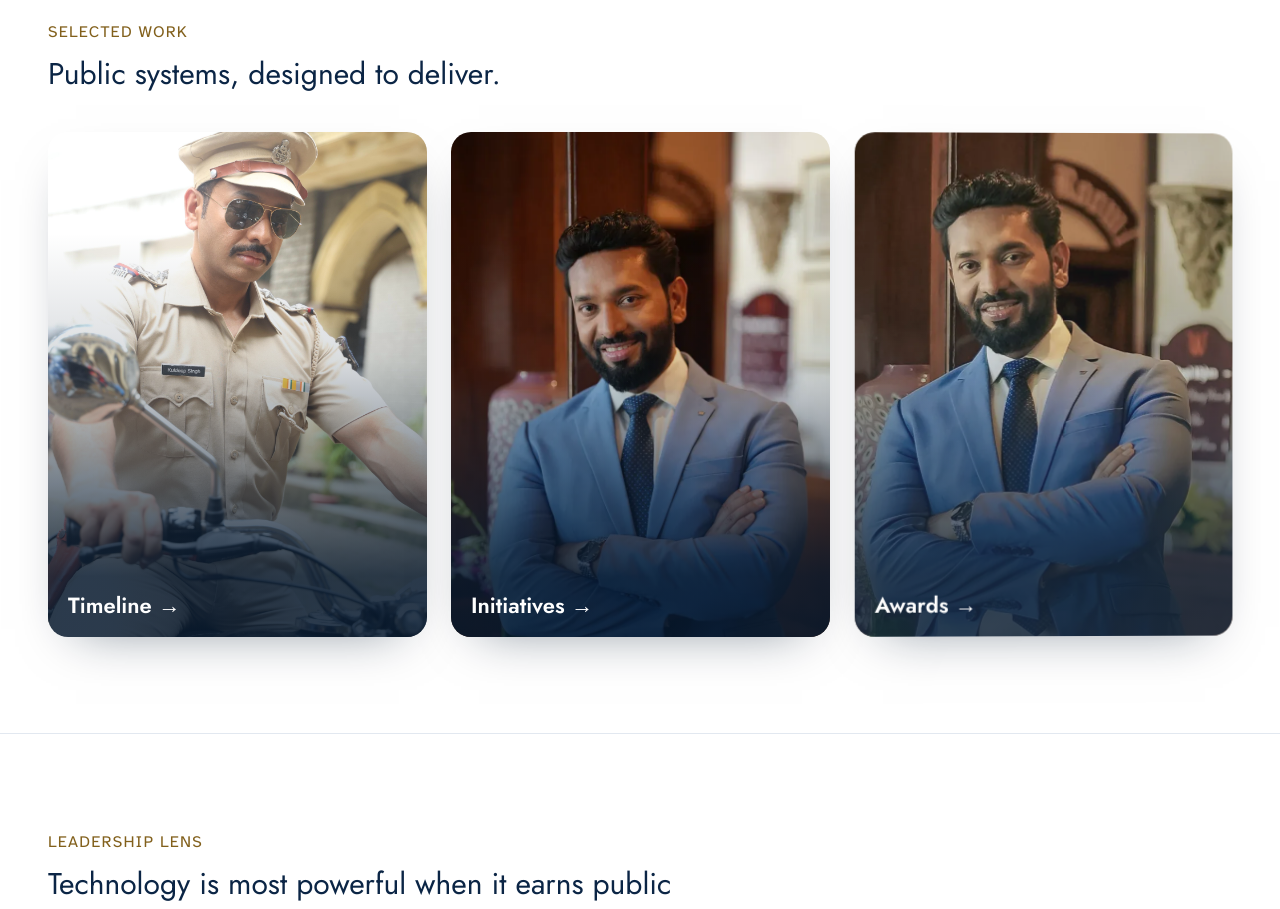
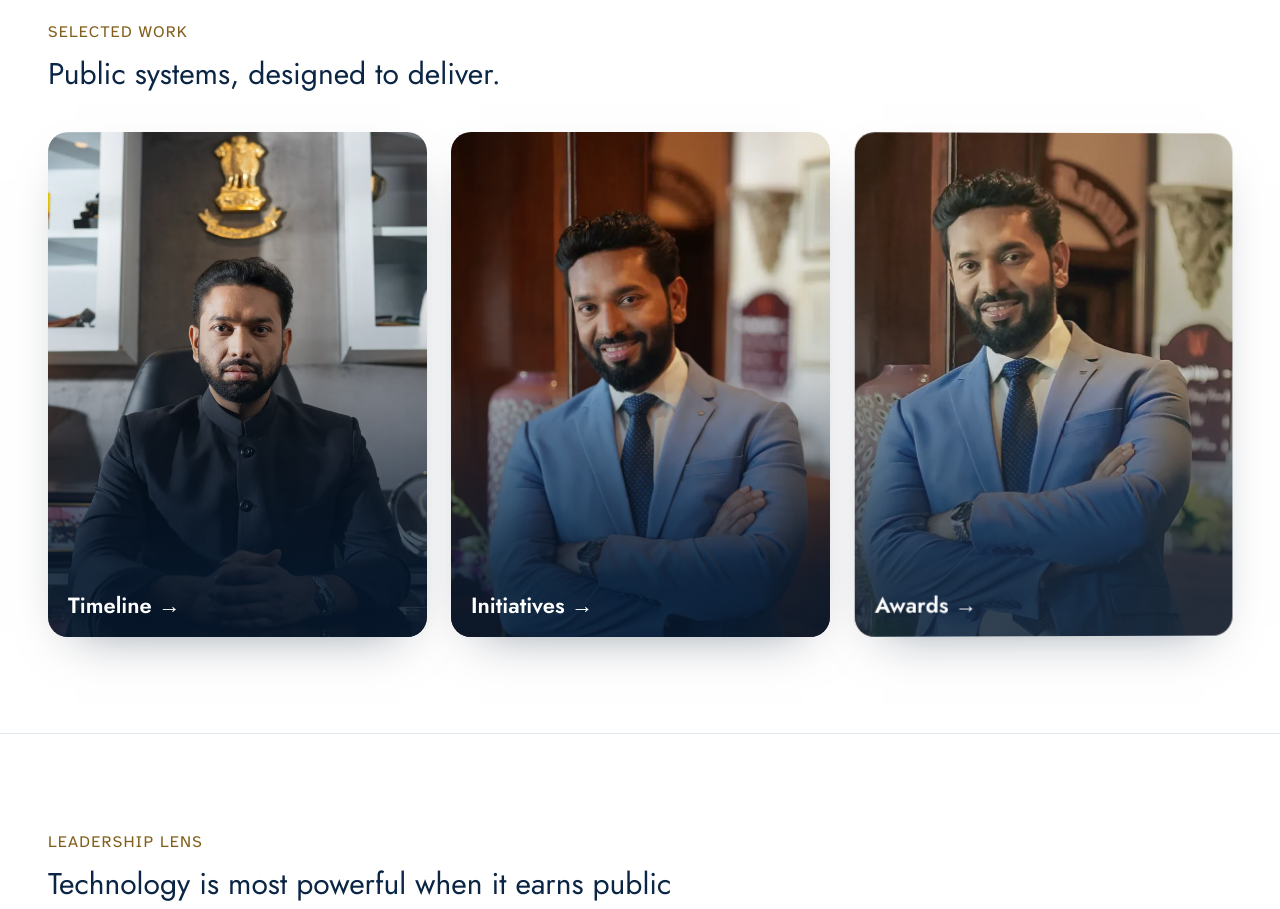
Before and after one commit to Ishaan18singh/ashwani-kumar-website, a Next.js app: page / in a window 1280 px wide. Shown: the part 1720-2629 px from the top of the page. Built offline with nearby package versions, Linux system fonts and the light colour scheme.

Commit message:
Use the main hero photo for the Timeline card on the homepage

```diff
--- a/app/(site)/page.js
+++ b/app/(site)/page.js
@@ -6,7 +6,7 @@ import { useI18n } from '@/lib/i18n/context';
 import Html from '@/components/Html';
 
 const EXPLORE_CARDS = [
-  { href: '/timeline', image: '/images/ashwani-kumar-timeline.jpg', labelKey: 'nav.timeline' },
+  { href: '/timeline', image: '/images/ashwani-kumar-hero.webp', labelKey: 'nav.timeline' },
   { href: '/projects', image: '/images/gallery-03.webp', labelKey: 'nav.projects' },
   { href: '/awards', image: '/images/gallery-04.webp', labelKey: 'nav.awards' }
 ];
```
